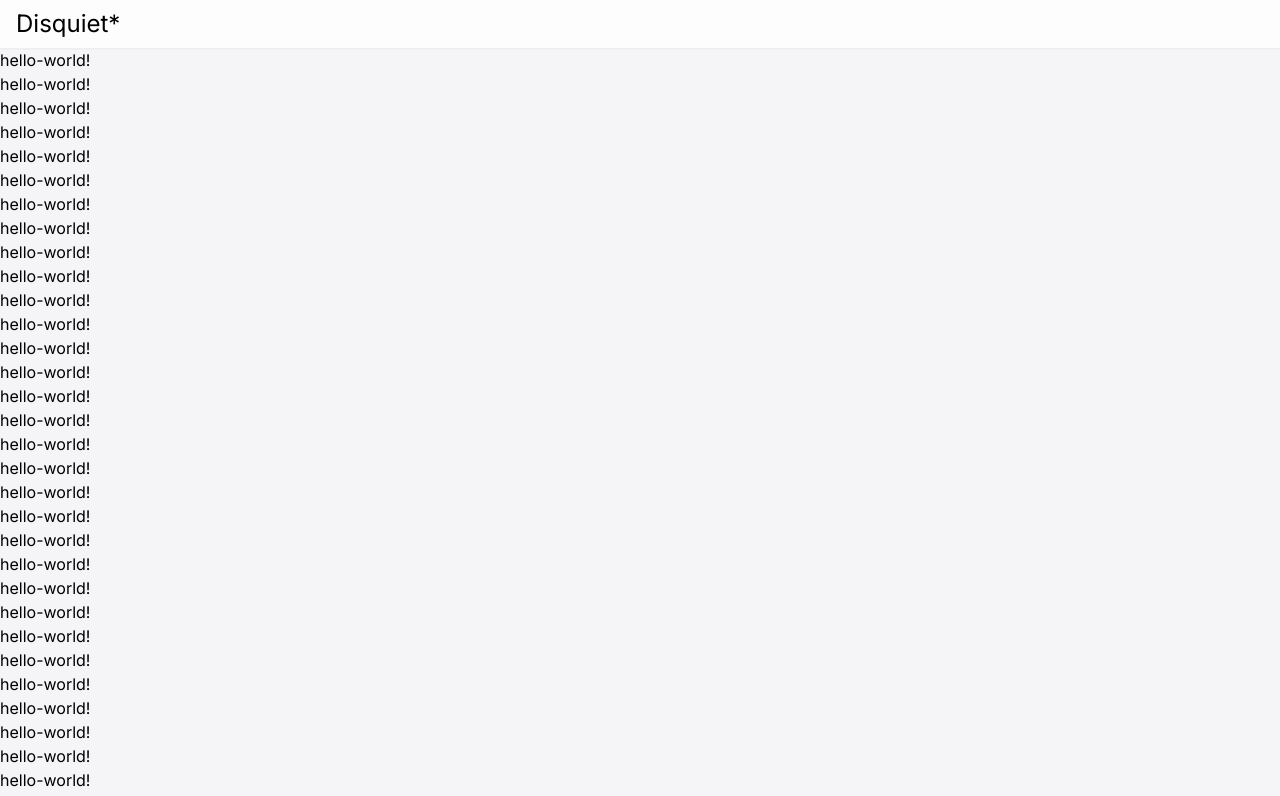
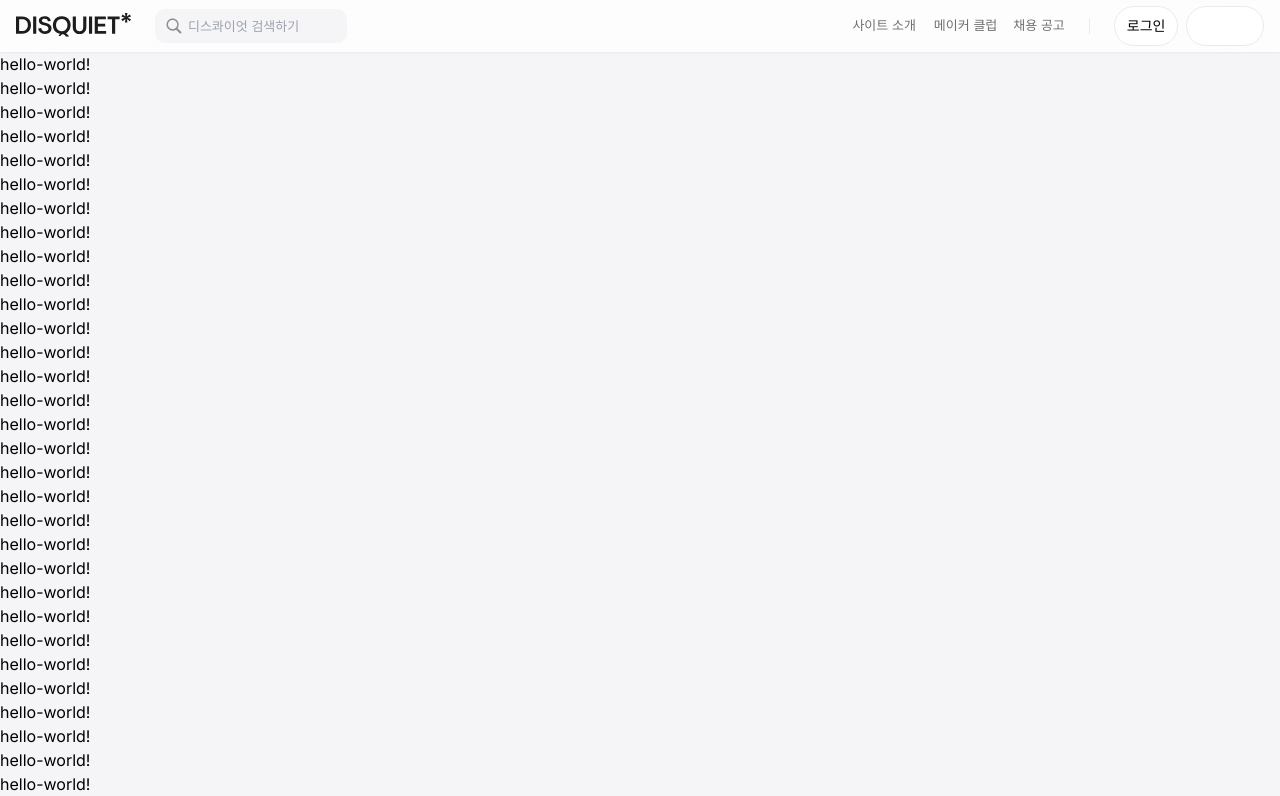
Before and after one commit to Aakaive/react_disquiet, a Next.js app: page / in a window 1280 px wide. Shown: the top 796 px of the page. Built offline with nearby package versions, Linux system fonts and the light colour scheme.

Commit message:
탑 컴포넌트 1차 스타일링

```diff
--- a/app/globals.css
+++ b/app/globals.css
@@ -1,6 +1,7 @@
 @tailwind base;
 @tailwind components;
 @tailwind utilities;
+
 
 :root {
   --foreground-rgb: 0, 0, 0;
--- /dev/null
+++ b/components/common/Button.tsx
@@ -0,0 +1,22 @@
+import React, { ButtonHTMLAttributes, FC } from 'react';
+
+interface ButtonProps extends ButtonHTMLAttributes<HTMLButtonElement> {
+    variant?: 'primary' | 'secondary';
+}
+
+const Button: FC<ButtonProps> = ({children, className}) => {
+    return (
+        <button className={`
+                    items-start ml-2 p-3
+                    text-[14px] leading-[14px] text-black whitespace-nowrap
+                    bg-[rgb(255,255,255)] border-[rgb(234,234,236)] border-[1px]
+                    transition-all duration-100 delay-0 ease-out
+                    rounded-[20px] ${className}
+                `}
+        >
+            {children}
+        </button>
+    );
+};
+
+export default Button;
--- /dev/null
+++ b/components/common/HoverLink.tsx
@@ -0,0 +1,20 @@
+import React, { AnchorHTMLAttributes, FC } from "react";
+
+interface HoverLinkProps extends AnchorHTMLAttributes<HTMLAnchorElement> {}
+
+const HoverLink: FC<HoverLinkProps> = ({children, className, ...props }) => {
+    return (
+        <a className={`items-center flex ml-4 pt-[16px] pb-[15px] text-[13px] leading-[1.6em]
+                text-[rgb(112,112,112)] border-b-[rgba(0,0,0,0)] border-b-[2px]
+                whitespace-nowrap cursor-pointer
+                transition-all duration-100 delay-0 ease-out gap-0.5 ${className}
+                hover:decoration-[rgb(109,85,255)] hover:text-[rgb(109,85,255)] hover:border-b-[rgba(109,85,255,1)]
+            `}
+            {...props}
+        >
+            {children}
+        </a>
+    );
+};
+
+export default HoverLink;
--- a/components/layout/Top.tsx
+++ b/components/layout/Top.tsx
@@ -1,29 +1,97 @@
 import Link from 'next/link';
 import React from 'react';
 import styles from '@/styles/components/Top.module.css';
+import Button from '../common/Button';
+import HoverLink from '../common/HoverLink';
 
 const Top = () => {
     return (
         <div className="
-            sticky bg-white top-0 bg-opacity-75 shadow-sm z-50
+            sticky h-full bg-white top-0 bg-opacity-75 shadow-sm z-50
             backdrop-blur-xl backdrop-saturate-150 backdrop-brightness-100
         ">
-            <div className="px-4 w-full justify-between relative flex" style={{ maxWidth: '1280px', minHeight: '48px'}}>
+            <div className="px-4 w-full justify-between relative flex h-[52px] max-w-[1280px] min-h-[48px]">
                 {/* 탑_이너래퍼 */}
                 <div className="items-center flex flex-row mr-1 w-full">
                     {/* 탑_좌측 */}
-                    <div className={styles.site_logo}>
+                    <div className="flex justify-center pb-1">
                         {/* 사이트 로고 */}
                         <Link href="/">
-                            Disquiet*
+                            <img className="self-center mt-0.5 h-6 max-w-none overflow-clip align-middle cursor-pointer" src="/images/logo_disquiet_dark.25ed11dd7a1fc29c88b98e5487322540.svg"></img>
                         </Link>
                     </div>
-                    <div className="">
-                        {/* 검색창 */}
+                    <div className="w-full">
+                        {/* 검색창 래퍼(확장 스크립트 적용시 너비 변화 감안) */}
+                        <div className="relative flex flex-col ml-6 max-w-[192px]
+                            transition-all duration-200 delay-0 ease-out"
+                        >
+                            <form className="w-full flex mt-0 py-1.5 pl-2 pr-3
+                                bg-[rgb(245,245,247)] border rounded-[10px] border-[rgb(245,245,247)]
+                                transition-all duration-100 delay-0 ease-out
+                                "
+                            >
+                                {/* 검색창 */}
+                                <svg className="h-5 w-5 mr-1 min-h-5 min-w-5 overflow-hidden align-middle fill-[rgb(142,142,142)]"
+                                    width="16" height="16" viewBox="0 0 16 16" xmlns="http://www.w3.org/2000/svg"
+                                >
+                                    {/* 돋보기 아이콘 */}
+                                    <path d="M6.89336 11.7948C7.93159 11.7948 8.88933 11.4648 9.68611 10.9175L12.5433 13.7746C12.6962 13.9276 12.8974 14 13.1066 14C13.5573 14 13.8873 13.6539 13.8873 13.2113C13.8873 13.002 13.8149 12.7928 13.662 12.6479L10.829 9.80684C11.4326 8.98592 11.7867 7.97988 11.7867 6.89336C11.7867 4.19718 9.58954 2 6.89336 2C4.20524 2 2 4.18914 2 6.89336C2 9.58954 4.19718 11.7948 6.89336 11.7948ZM6.89336 10.5956C4.87324 10.5956 3.1992 8.92153 3.1992 6.89336C3.1992 4.87325 4.87324 3.1992 6.89336 3.1992C8.92152 3.1992 10.5875 4.87325 10.5875 6.89336C10.5875 8.92153 8.92152 10.5956 6.89336 10.5956Z"></path>
+                                </svg>
+                                <input className="flex w-full text-[13px] leading-[14.3px] text-black bg-transparent text-start cursor-text"
+                                    id="search"
+                                    type="text"
+                                    placeholder="디스콰이엇 검색하기"
+                                >
+                                    {/* 검색창 */}
+                                </input>
+                            </form>
+                        </div>
                     </div>
+                </div>
+                <div className="hidden">
+                    {/* 오른쪽 메뉴 토글(반응형) */}
                 </div>
                 <div className="items-center justify-center flex flex-row">
                     {/* 탑_우측 */}
+                    <div className="relative flex items-center h-full">
+                        {/* 컬럼 랲퍼 */}
+                        <div className="flex flex-row mr-2 transition-all duration-100 delay-0 ease-out">
+                            {/* 내비게이션 리스트 */}
+                            <HoverLink className="cursor-default">
+                                {/* 사이트 소개 */}
+                                <svg width="28" height="28" viewBox="0 0 28 28" xmlns="http://www.w3.org/2000/svg" className="hidden"><path d="M13.9912 22.7422C18.9746 22.7422 23.0879 18.6289 23.0879 13.6543C23.0879 8.67969 18.9658 4.56641 13.9824 4.56641C9.00781 4.56641 4.90332 8.67969 4.90332 13.6543C4.90332 18.6289 9.0166 22.7422 13.9912 22.7422ZM13.9912 20.9316C9.95703 20.9316 6.73145 17.6885 6.73145 13.6543C6.73145 9.62012 9.95703 6.38574 13.9824 6.38574C18.0166 6.38574 21.2598 9.62012 21.2686 13.6543C21.2773 17.6885 18.0254 20.9316 13.9912 20.9316ZM16.1797 13.2236C17.085 13.2236 17.8496 12.4062 17.8496 11.3691C17.8496 10.3496 17.085 9.56738 16.1797 9.56738C15.2656 9.56738 14.501 10.3672 14.501 11.3691C14.5098 12.4062 15.2656 13.2236 16.1797 13.2236ZM11.3633 13.3115C12.1543 13.3115 12.8311 12.6084 12.8311 11.6943C12.8311 10.8154 12.1543 10.1299 11.3633 10.1299C10.5811 10.1299 9.9043 10.8242 9.9043 11.7031C9.9043 12.6084 10.5723 13.3115 11.3633 13.3115ZM9.06934 17.0908H12.1895C11.7588 16.458 12.2422 15.2012 13.1738 14.4717C12.708 14.1729 12.1191 13.9443 11.3633 13.9443C9.50879 13.9443 8.30469 15.3154 8.30469 16.4404C8.30469 16.8535 8.50684 17.0908 9.06934 17.0908ZM13.5781 17.0908H18.7637C19.4492 17.0908 19.6865 16.8799 19.6865 16.4932C19.6865 15.4297 18.333 13.9619 16.1797 13.9619C14.0176 13.9619 12.6553 15.4297 12.6553 16.4932C12.6553 16.8799 12.9014 17.0908 13.5781 17.0908Z"></path></svg>
+                                사이트 소개
+                                <div>
+                                    {/* 사이트 소개 플로팅 리스트 */}
+                                </div>
+                            </HoverLink>
+                            <HoverLink href="#">
+                                {/* 메이커 클럽 */}
+                                메이커 클럽
+                            </HoverLink>
+                            <HoverLink href="#">
+                                {/* 채용 공고 */}
+                                채용 공고
+                            </HoverLink>
+                        </div>
+                        <div className="h-4 ml-4 mr-4 w-px bg-[rgb(234,234,236)]">
+                            {/* 세퍼레이터 */}
+                        </div>
+                        <div className="flex flex-row">
+                            {/* 로그인/회원가입 버튼 */}
+                            <Button className="hover:bg-[rgb(234,234,236)]">
+                                {/* 로그인 */}
+                                로그인
+                            </Button>
+                            <Button className="bg-[rgb(109,85,255)] border-[rgb(109,85,255)] text-white
+                                    hover:bg-[rgb(255,255,255)] hover:text-[rgb(109,85,255)]
+                                    hover:shadow-[0_0_0_3px_rgba(109,85,255,0.4)]"
+                            >
+                                {/* 회원가입 */}
+                                회원가입
+                            </Button>
+                        </div>
+                    </div>
                     <div>
                         {/* 내비게이션 리스트 */}
                         <div>
```
Also changed, not shown: public/images/logo_disquiet_dark.25ed11dd7a1fc29c88b98e5487322540.svg (added), 1 other file (tests, documents, lock files or other folders).
